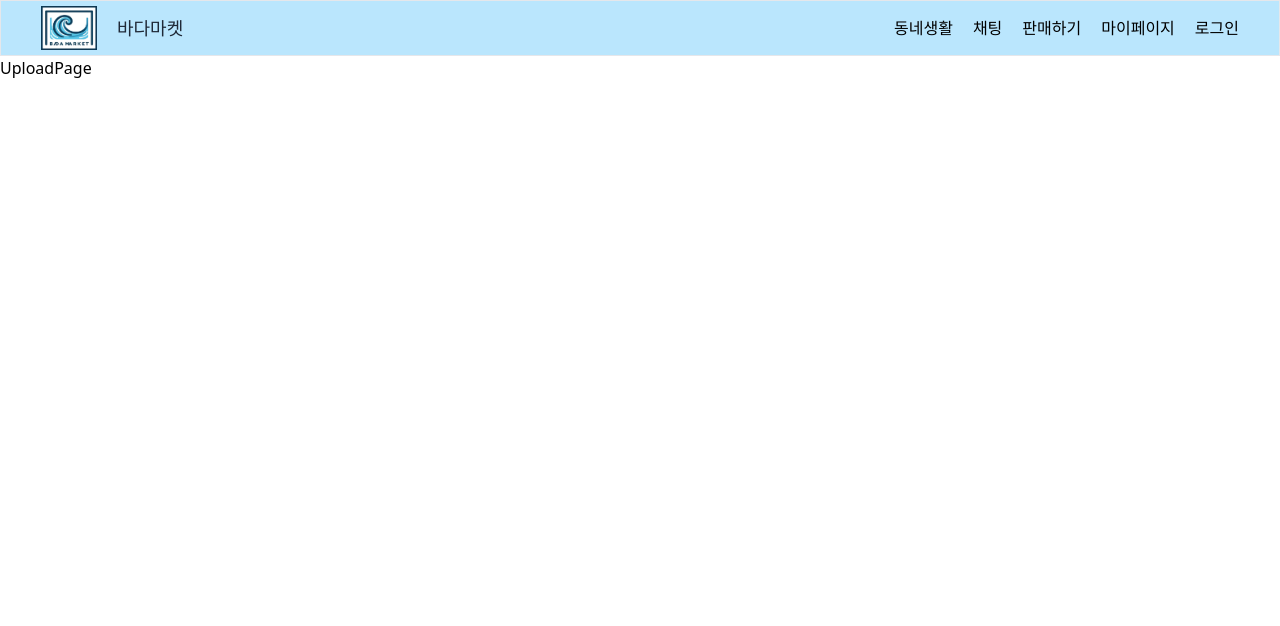
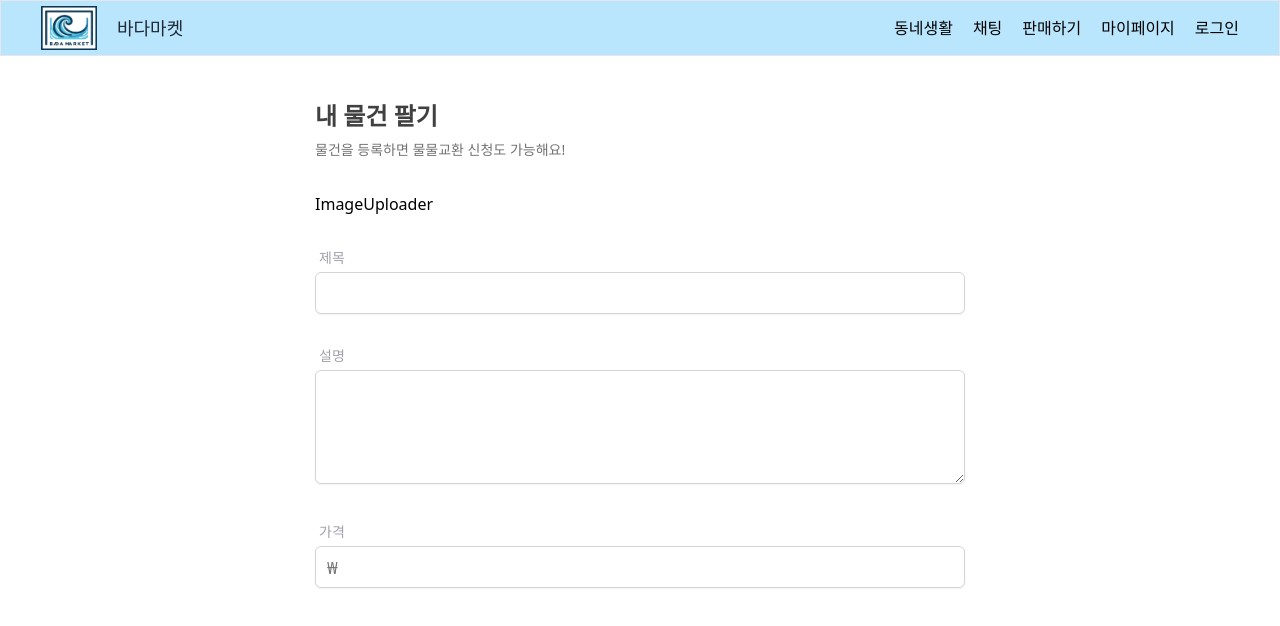
Before and after one commit to suneunkim/BADA-market, a Next.js app: page /upload in a window 1280 px wide. Shown: the top 626 px of the page. Built offline with nearby package versions, Linux system fonts and the light colour scheme; no server answers.

Commit message:
feature: upload - 업로드 페이지 기본 UI 적용

```diff
--- a/src/app/upload/page.tsx
+++ b/src/app/upload/page.tsx
@@ -1,7 +1,73 @@
-import React from "react";
+"use client";
+import ImageUploader from "@/components/ImageUploader";
+import Container from "@/components/Layout/Container";
+import Heading from "@/components/UI/Heading";
+import Input from "@/components/UI/Input";
+import React, { useState } from "react";
+import { FieldValues, useForm } from "react-hook-form";
+
+// input과 사진이 담길 UI가 필요
+// 이미지 업로드 위한 CDN과 업로드 함수 만들기
+// 카카오 지도 API 이용해야함
 
 const UploadPage = () => {
-  return <div>UploadPage</div>;
+  const [isLoading, setIsLoading] = useState(false);
+  const {
+    register,
+    handleSubmit,
+    formState: { errors },
+    watch,
+    setValue,
+  } = useForm<FieldValues>({
+    defaultValues: {
+      title: "",
+      description: "",
+      category: "",
+      latitude: 31.5523,
+      longitude: 122.7951,
+      imageSrc: "",
+      price: "",
+    },
+  });
+  return (
+    <Container>
+      <form className="w-[85%] space-y-8 pb-10 pt-5 sm:w-[650px]">
+        <Heading
+          title="내 물건 팔기"
+          subtitle="물건을 등록하면 물물교환 신청도 가능해요!"
+        />
+        <ImageUploader />
+        <Input
+          id="title"
+          label="제목"
+          type="text"
+          register={register}
+          errors={errors}
+          disabled={isLoading}
+          required
+        />
+        <Input
+          textarea
+          id="description"
+          label="설명"
+          register={register}
+          errors={errors}
+          disabled={isLoading}
+          required
+        />
+        <Input
+          id="price"
+          label="가격"
+          type="number"
+          register={register}
+          errors={errors}
+          disabled={isLoading}
+          formatPrice
+          required
+        />
+      </form>
+    </Container>
+  );
 };
 
 export default UploadPage;
--- /dev/null
+++ b/src/components/ImageUploader.tsx
@@ -0,0 +1,7 @@
+import React from "react";
+
+const ImageUploader = () => {
+  return <div>ImageUploader</div>;
+};
+
+export default ImageUploader;
--- /dev/null
+++ b/src/components/UI/Heading.tsx
@@ -0,0 +1,20 @@
+import React from "react";
+
+interface HeadingProps {
+  title: string;
+  subtitle?: string;
+  center?: boolean;
+}
+
+const Heading = ({ title, subtitle, center }: HeadingProps) => {
+  return (
+    <div className={`${center} ? "text-center" : "text-start"`}>
+      <div className="text-2xl font-bold text-neutral-700">{title}</div>
+      <div className="mt-2 text-sm font-medium text-neutral-500">
+        {subtitle}
+      </div>
+    </div>
+  );
+};
+
+export default Heading;
--- a/src/components/UI/Input.tsx
+++ b/src/components/UI/Input.tsx
@@ -4,12 +4,13 @@
 interface InputProps {
   id: string;
   label: string;
-  type: string;
+  type?: string;
   disabled?: boolean;
   formatPrice?: boolean;
   register: UseFormRegister<FieldValues>;
   required?: boolean;
   errors: FieldErrors;
+  textarea?: boolean;
   [key: string]: any;
 }
 
@@ -22,6 +23,7 @@
   register,
   required,
   errors,
+  textarea,
   ...rest
 }: InputProps) => {
   return (
@@ -48,6 +50,7 @@
             ₩
           </span>
         )}
+        {!textarea ? (
           <input
             id={id}
             disabled={disabled}
@@ -62,6 +65,21 @@
           ${errors[id] ? "focus:border-rose-500" : "focus:border-black"}
         `}
           />
+        ) : (
+          <textarea
+            id={id}
+            disabled={disabled}
+            {...register(id, { required })}
+            rows={4}
+            {...rest}
+            className={`w-full rounded-md border p-2 shadow-sm transition
+        focus:border-sky-400 focus:outline-none focus:ring-1 focus:ring-sky-400
+        disabled:cursor-not-allowed disabled:opacity-70
+        ${errors[id] ? "border-red-500" : "border-neutral-300"}
+        ${errors[id] ? "focus:border-rose-500" : "focus:border-black"}
+      `}
+          />
+        )}
       </div>
     </div>
   );
```
Lines whose indentation alone changed are shown as unchanged.
